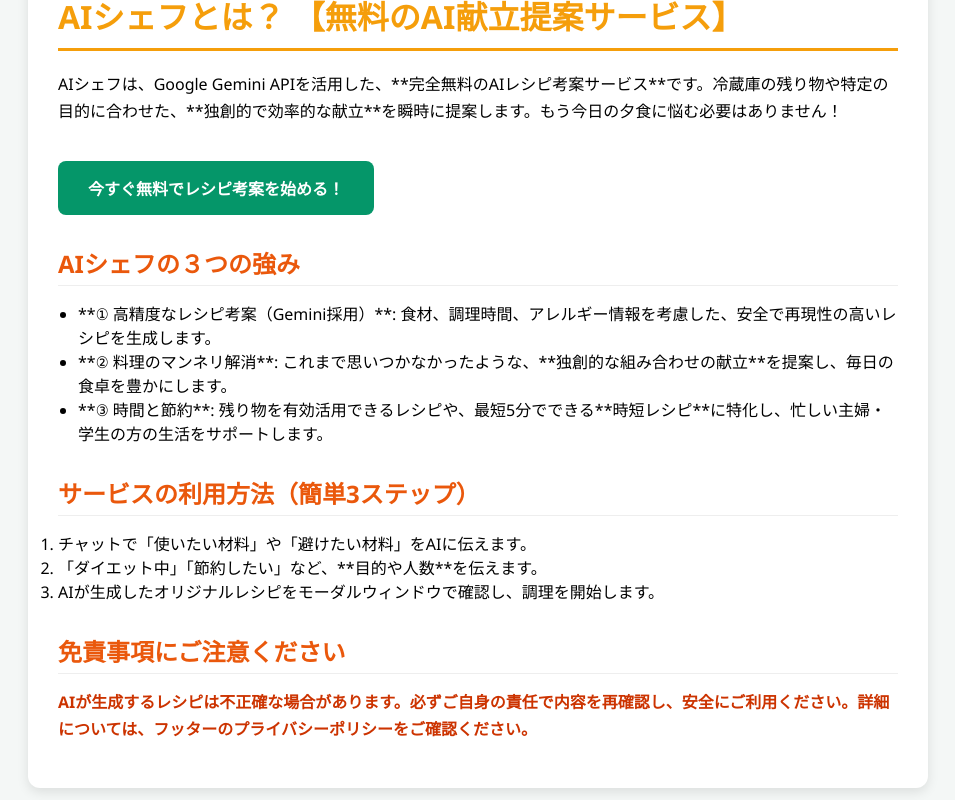
After one commit to yoshigame41-tech/AI-Recipe-Chef, a Flask app: page /about in a window 1280 px wide. The commit adds this page. Shown: the whole page, without its empty margins (162-1117 px from the left). Run offline with Flask 3, Linux system fonts and the light colour scheme.

Commit message:
FEAT: Add /about landing page for SEO and service description

```diff
--- a/app.py
+++ b/app.py
@@ -141,6 +141,11 @@ def privacy_policy():
     """プライバシーポリシーを表示するページ"""
     return render_template('privacy.html')
 
+@app.route('/about')
+def about_page():
+    """サービス紹介ページ（LP）を表示するページ"""
+    return render_template('about.html')
+
 
 # --- アプリケーションの実行 ---
 if __name__ == '__main__':
--- a/static/style.css
+++ b/static/style.css
@@ -308,3 +308,19 @@ button {
     cursor: pointer;
     z-index: 1002;
 }
+
+/* static/style.css に新規追加 */
+#chat-header #about-link {
+    color: white;
+    text-decoration: none;
+    font-size: 0.85em;
+    padding: 8px 12px;
+    margin-right: 10px;
+    border: 1px solid rgba(255, 255, 255, 0.4);
+    border-radius: 5px;
+    transition: background-color 0.2s;
+}
+
+    #chat-header #about-link:hover {
+        background-color: rgba(255, 255, 255, 0.1);
+    }
--- /dev/null
+++ b/templates/about.html
@@ -0,0 +1,91 @@
+<!DOCTYPE html>
+<html lang="ja">
+<head>
+    <meta charset="UTF-8">
+    <meta name="viewport" content="width=device-width, initial-scale=1.0">
+    <title>AIシェフの特長 | 無料のAIレシピ考案・献立提案サービス</title>
+    <meta name="description" content="AIシェフは、Geminiを活用した無料のAIレシピ考案サービスです。材料、時間、人数、健康目的から瞬時にオリジナル献立を提案。時短、節約、料理のマンネリ解消をサポートします。">
+
+    <link rel="stylesheet" href="{{ url_for('static', filename='style.css') }}">
+    <style>
+        /* ページ全体のリセット */
+        * {
+            box-sizing: border-box;
+            margin: 0;
+            padding: 0;
+        }
+        body {
+            font-family: 'Segoe UI', Tahoma, Geneva, Verdana, sans-serif;
+            background-color: #f4f7f6;
+            padding-bottom: 50px;
+        }
+        .lp-container {
+            max-width: 900px;
+            margin: 30px auto;
+            background: white;
+            padding: 30px;
+            border-radius: 12px;
+            box-shadow: 0 4px 12px rgba(0, 0, 0, 0.1);
+        }
+        .lp-container h1 {
+            color: #f59e0b;
+            border-bottom: 3px solid #f59e0b;
+            padding-bottom: 10px;
+            margin-bottom: 20px;
+        }
+        .lp-container h2 {
+            color: #ea580c;
+            margin-top: 30px;
+            margin-bottom: 15px;
+            border-bottom: 1px solid #eee;
+            padding-bottom: 5px;
+        }
+        .lp-container p {
+            line-height: 1.7;
+            margin-bottom: 15px;
+        }
+        .lp-container ul {
+            list-style-type: disc;
+            margin-left: 20px;
+        }
+        .cta-button {
+            display: inline-block;
+            background-color: #059669;
+            color: white;
+            padding: 15px 30px;
+            border-radius: 8px;
+            text-decoration: none;
+            font-weight: bold;
+            margin-top: 20px;
+        }
+    </style>
+</head>
+<body>
+    <div class="lp-container">
+        <h1>AIシェフとは？ 【無料のAI献立提案サービス】</h1>
+
+        <p>AIシェフは、Google Gemini APIを活用した、**完全無料のAIレシピ考案サービス**です。冷蔵庫の残り物や特定の目的に合わせた、**独創的で効率的な献立**を瞬時に提案します。もう今日の夕食に悩む必要はありません！</p>
+
+        <a href="{{ url_for('index') }}" class="cta-button">今すぐ無料でレシピ考案を始める！</a>
+
+        <h2>AIシェフの３つの強み</h2>
+        <ul>
+            <li>**① 高精度なレシピ考案（Gemini採用）**: 食材、調理時間、アレルギー情報を考慮した、安全で再現性の高いレシピを生成します。</li>
+            <li>**② 料理のマンネリ解消**: これまで思いつかなかったような、**独創的な組み合わせの献立**を提案し、毎日の食卓を豊かにします。</li>
+            <li>**③ 時間と節約**: 残り物を有効活用できるレシピや、最短5分でできる**時短レシピ**に特化し、忙しい主婦・学生の方の生活をサポートします。</li>
+        </ul>
+
+        <h2>サービスの利用方法（簡単3ステップ）</h2>
+        <ol>
+            <li>チャットで「使いたい材料」や「避けたい材料」をAIに伝えます。</li>
+            <li>「ダイエット中」「節約したい」など、**目的や人数**を伝えます。</li>
+            <li>AIが生成したオリジナルレシピをモーダルウィンドウで確認し、調理を開始します。</li>
+        </ol>
+
+        <h2>免責事項にご注意ください</h2>
+        <p style="color: #cc3300; font-weight: bold;">
+            AIが生成するレシピは不正確な場合があります。必ずご自身の責任で内容を再確認し、安全にご利用ください。詳細については、フッターのプライバシーポリシーをご確認ください。
+        </p>
+    </div>
+</body>
+</html>
--- a/templates/index.html
+++ b/templates/index.html
@@ -4,7 +4,7 @@
     <meta charset="UTF-8">
     <meta name="viewport" content="width=device-width, initial-scale=1.0">
     <title>AIシェフ | 無料でレシピ考案-材料から献立提案</title>
-    <meta name="google-site-verification" content="d9tVrjHPE0U6VaiXUkHM50b4pp4FhYgbMQ5o7fqL3h4" />
+    <meta name="description" content="Gemini AIがあなたの冷蔵庫の材料、目的、人数に合わせて独創的で安全なレシピを即座に考案します。時短・節約・健康レシピ探しに最適。">
     <link rel="stylesheet" href="{{ url_for('static', filename='style.css') }}">
     <script src="https://cdn.jsdelivr.net/npm/marked/marked.min.js"></script>
 
@@ -209,7 +209,8 @@
 <body>
     <div id="chat-container">
         <header id="chat-header">
-            <h1>🍳 AIシェフのレシピ提案!</h1>
+            <h1>🍳 AIシェフにお任せ</h1>
+            <a href="{{ url_for('about_page') }}" id="about-link">サービス概要</a>
             <button onclick="resetChat()" id="reset-button">リセット</button>
         </header>
 
```
